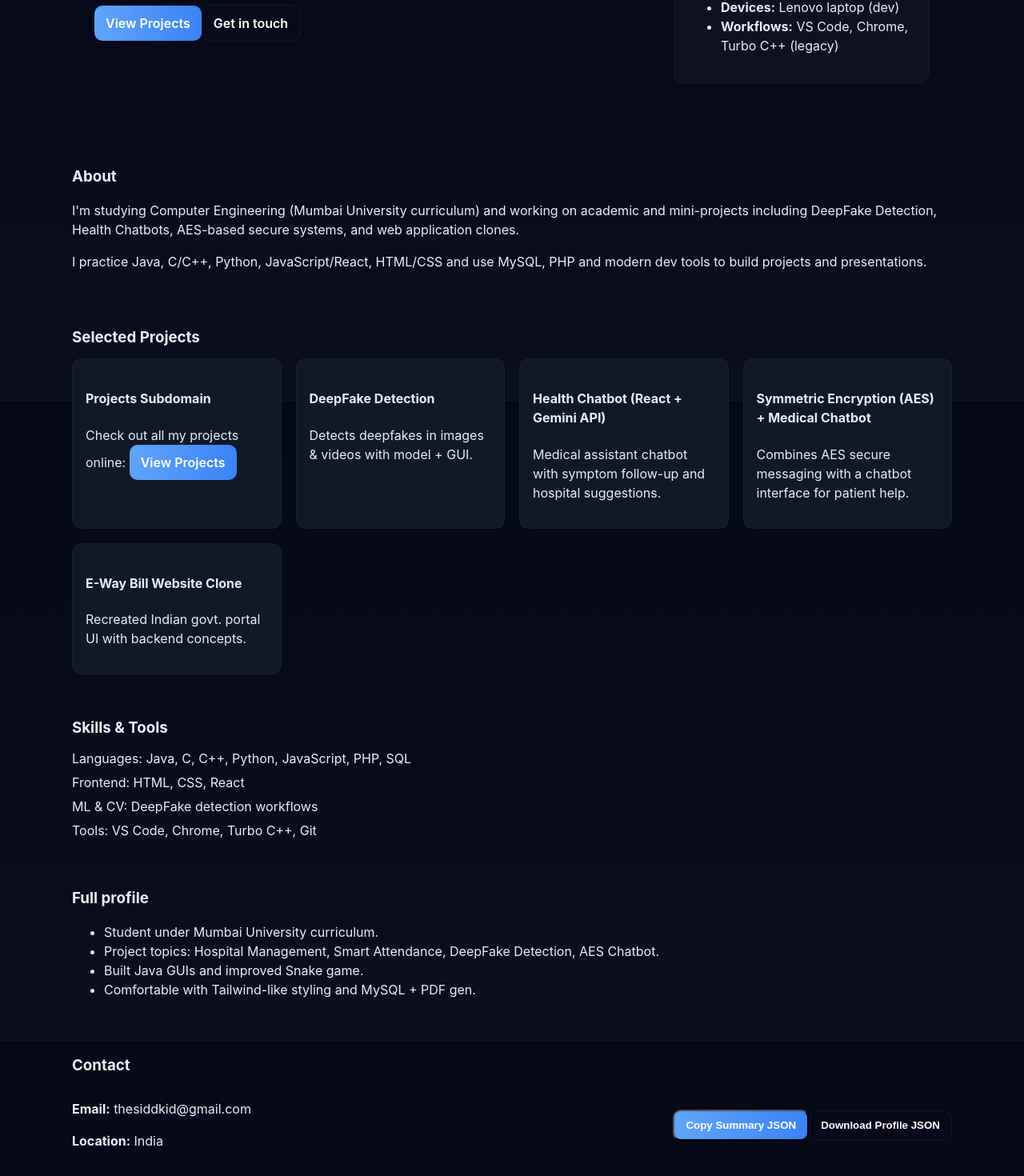
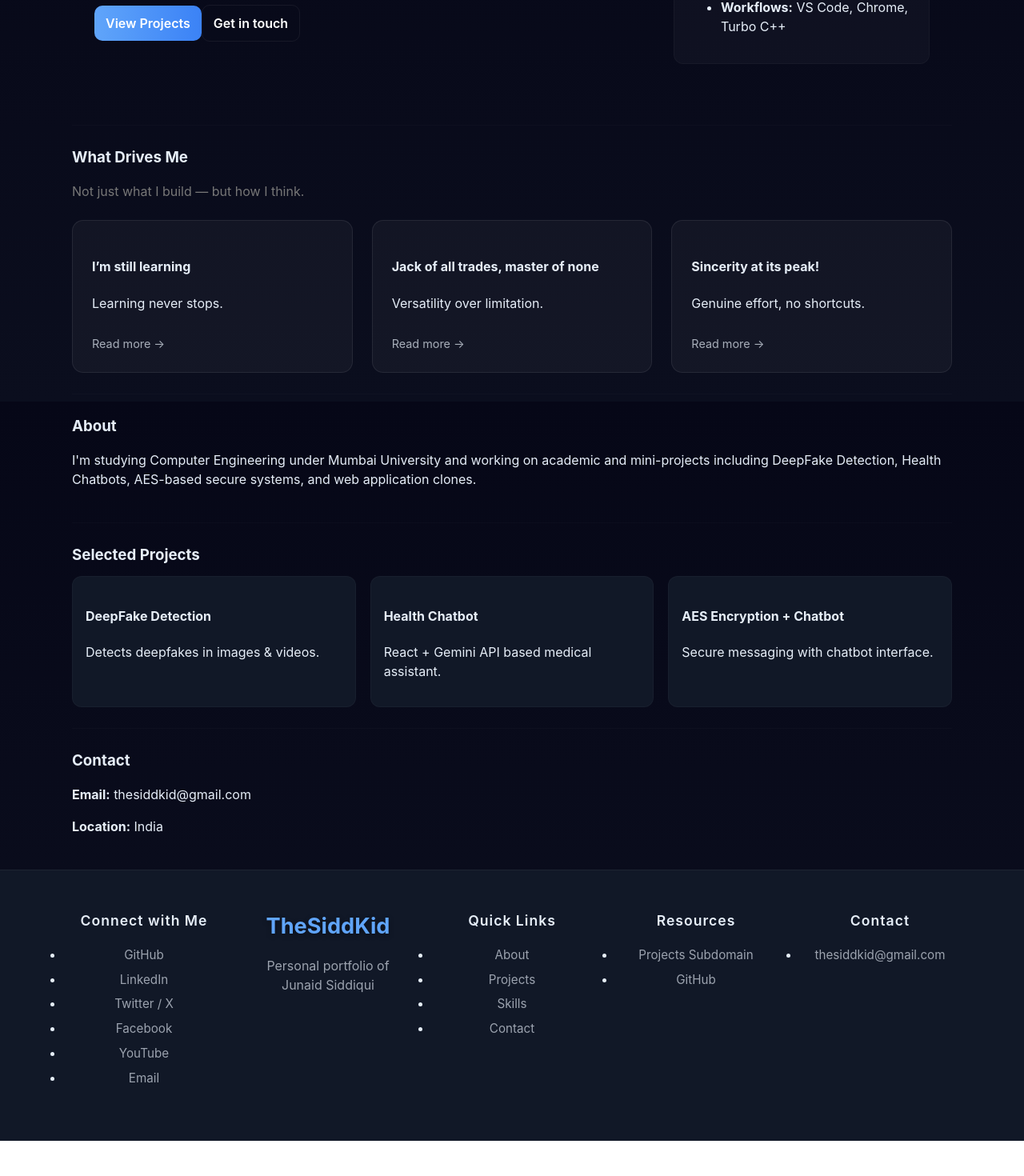
Before and after one commit to TheSiddKid/HomePage, a React (Vite) app: page / in a window 1280 px wide. Shown: the part 298-1768 px from the top of the page at 80% size. After the commit the page ends 1724 px from the top, so only its background shows below. Built offline with nearby package versions, Linux system fonts and the light colour scheme.

Commit message:
Update Home.tsx

```diff
--- a/src/pages/Home.tsx
+++ b/src/pages/Home.tsx
@@ -1,9 +1,44 @@
-import React, { useEffect } from "react";
+import React, { useEffect, useState } from "react";
 import "../styles/index.css";
 import Header from "../components/Header";
 import Footer from "../components/Footer";
 
+/* =========================
+   STEP 1: MINDSET DATA
+========================= */
+type Mindset = {
+  title: string;
+  preview: string;
+  content: string;
+};
+
+const mindsetData: Mindset[] = [
+  {
+    title: "I’m still learning",
+    preview: "Learning never stops.",
+    content:
+      "I believe learning is a continuous process. I don’t see gaps in knowledge as limitations, but as opportunities to grow. Every project, concept, and challenge teaches me something new. Whether it’s understanding a new technology, improving an existing solution, or refining my approach, I’m always open to learning and evolving. This mindset helps me adapt, improve, and move forward with confidence.",
+  },
+  {
+    title: "Jack of all trades, master of none",
+    preview: "Versatility over limitation.",
+    content:
+      "I work across multiple technologies and domains rather than limiting myself to a single area. I have explored frontend, backend, problem-solving, academic projects, and practical implementations. While I may not claim complete mastery in one specific field yet, I have the ability to learn quickly, connect ideas, and make things work. This versatility allows me to adapt to different requirements and build solutions by learning what is needed and applying it effectively.",
+  },
+  {
+    title: "Sincerity at its peak!",
+    preview: "Genuine effort, no shortcuts.",
+    content:
+      "I approach my work with honesty and dedication. Every project, assignment, or idea I work on receives genuine effort and attention to detail. I focus on understanding concepts rather than blindly copying, and I strive to present my work in a clear and meaningful way. My sincerity reflects in how I learn, build, and improve — ensuring that whatever I create truly represents my effort and intent.",
+  },
+];
+
 const Home: React.FC = () => {
+  /* =========================
+     STEP 2: MODAL STATE
+  ========================= */
+  const [activeMindset, setActiveMindset] = useState<Mindset | null>(null);
+
   useEffect(() => {
     const yearEl = document.getElementById("year");
     if (yearEl) yearEl.textContent = new Date().getFullYear().toString();
@@ -25,77 +60,6 @@ const Home: React.FC = () => {
     if (localStorage.getItem("theme") === "light") {
       root.classList.add("light-mode");
     }
-
-    const profile = {
-      name: "Junaid Siddiqui",
-      location: "India",
-      college: "Anjuman-I-Islam’s M. H. Saboo Siddik College of Engineering",
-      projects: [
-        "DeepFake Detection (images & video)",
-        "Health Chatbot (React + Gemini API)",
-        "AES symmetric encryption + Chatbot",
-        "E-Way Bill UI clone (HTML/CSS/JS + PHP + MySQL)",
-      ],
-      skills: [
-        "Java",
-        "C",
-        "C++",
-        "Python",
-        "JavaScript",
-        "PHP",
-        "SQL",
-        "HTML",
-        "CSS",
-        "React",
-      ],
-      tools: ["VS Code", "Chrome", "Turbo C++", "MySQL", "Git"],
-      notes: ["Creating small GUI apps & games (Java, Snake game enhancements)"],
-    };
-
-    const copyBtn = document.getElementById("copyProfile");
-    const downloadBtn = document.getElementById("downloadBtn");
-
-    if (copyBtn) {
-      copyBtn.addEventListener("click", async () => {
-        try {
-          await navigator.clipboard.writeText(
-            JSON.stringify(profile, null, 2)
-          );
-          copyBtn.textContent = "Copied!";
-          setTimeout(
-            () => (copyBtn.textContent = "Copy Summary JSON"),
-            1500
-          );
-        } catch {
-          copyBtn.textContent = "Copy failed";
-        }
-      });
-    }
-
-    if (downloadBtn) {
-      downloadBtn.addEventListener("click", () => {
-        const blob = new Blob([JSON.stringify(profile, null, 2)], {
-          type: "application/json",
-        });
-        const url = URL.createObjectURL(blob);
-        const a = document.createElement("a");
-        a.href = url;
-        a.download = "junaid_profile.json";
-        document.body.appendChild(a);
-        a.click();
-        a.remove();
-        URL.revokeObjectURL(url);
-      });
-    }
-
-    const handleKeyUp = (e: KeyboardEvent) => {
-      if (e.key === "Tab") root.classList.add("show-focus");
-    };
-    document.body.addEventListener("keyup", handleKeyUp);
-
-    return () => {
-      document.body.removeEventListener("keyup", handleKeyUp);
-    };
   }, []);
 
   return (
@@ -123,7 +87,6 @@ const Home: React.FC = () => {
                 >
                   View Projects
                 </a>
-
                 <a className="btn ghost" href="#contact">
                   Get in touch
                 </a>
@@ -132,21 +95,38 @@ const Home: React.FC = () => {
 
             <div className="hero-meta">
               <ul>
-                <li>
-                  <strong>Location:</strong> India
-                </li>
+                <li><strong>Location:</strong> India</li>
                 <li>
                   <strong>College:</strong> Anjuman-I-Islam’s M. H. Saboo Siddik
                   College of Engineering
                 </li>
-                <li>
-                  <strong>Devices:</strong> Lenovo laptop (dev)
-                </li>
-                <li>
-                  <strong>Workflows:</strong> VS Code, Chrome, Turbo C++ (legacy)
-                </li>
+                <li><strong>Workflows:</strong> VS Code, Chrome, Turbo C++</li>
               </ul>
             </div>
+          </div>
+        </section>
+
+        {/* =========================
+           STEP 3: MINDSET CARDS
+        ========================= */}
+        <section className="container section">
+          <h3>What Drives Me</h3>
+          <p className="section-subtitle">
+            Not just what I build — but how I think.
+          </p>
+
+          <div className="mindset-grid">
+            {mindsetData.map((item, index) => (
+              <div
+                key={index}
+                className="mindset-card"
+                onClick={() => setActiveMindset(item)}
+              >
+                <h4>{item.title}</h4>
+                <p>{item.preview}</p>
+                <span className="read-more">Read more →</span>
+              </div>
+            ))}
           </div>
         </section>
 
@@ -154,13 +134,9 @@ const Home: React.FC = () => {
         <section id="about" className="container section">
           <h3>About</h3>
           <p>
-            I'm studying Computer Engineering (Mumbai University curriculum) and
+            I'm studying Computer Engineering under Mumbai University and
             working on academic and mini-projects including DeepFake Detection,
             Health Chatbots, AES-based secure systems, and web application clones.
-          </p>
-          <p>
-            I practice Java, C/C++, Python, JavaScript/React, HTML/CSS and use
-            MySQL, PHP and modern dev tools to build projects and presentations.
           </p>
         </section>
 
@@ -169,96 +145,50 @@ const Home: React.FC = () => {
           <h3>Selected Projects</h3>
           <div className="grid">
             <article className="card">
-              <h4>Projects Subdomain</h4>
-              <p>
-                Check out all my projects online:{" "}
-                <a
-                  href="https://projects.thesiddkid.com"
-                  className="btn"
-                  target="_blank"
-                  rel="noopener noreferrer"
-                >
-                  View Projects
-                </a>
-              </p>
+              <h4>DeepFake Detection</h4>
+              <p>Detects deepfakes in images & videos.</p>
             </article>
-
             <article className="card">
-              <h4>DeepFake Detection</h4>
-              <p>Detects deepfakes in images & videos with model + GUI.</p>
+              <h4>Health Chatbot</h4>
+              <p>React + Gemini API based medical assistant.</p>
             </article>
-
             <article className="card">
-              <h4>Health Chatbot (React + Gemini API)</h4>
-              <p>
-                Medical assistant chatbot with symptom follow-up and hospital
-                suggestions.
-              </p>
-            </article>
-
-            <article className="card">
-              <h4>Symmetric Encryption (AES) + Medical Chatbot</h4>
-              <p>
-                Combines AES secure messaging with a chatbot interface for
-                patient help.
-              </p>
-            </article>
-
-            <article className="card">
-              <h4>E-Way Bill Website Clone</h4>
-              <p>Recreated Indian govt. portal UI with backend concepts.</p>
+              <h4>AES Encryption + Chatbot</h4>
+              <p>Secure messaging with chatbot interface.</p>
             </article>
           </div>
-        </section>
-
-        {/* SKILLS */}
-        <section id="skills" className="container section">
-          <h3>Skills & Tools</h3>
-          <ul className="skills">
-            <li>Languages: Java, C, C++, Python, JavaScript, PHP, SQL</li>
-            <li>Frontend: HTML, CSS, React</li>
-            <li>ML & CV: DeepFake detection workflows</li>
-            <li>Tools: VS Code, Chrome, Turbo C++, Git</li>
-          </ul>
-        </section>
-
-        {/* PROFILE */}
-        <section id="profile" className="container section">
-          <h3>Full profile</h3>
-          <ul>
-            <li>Student under Mumbai University curriculum.</li>
-            <li>
-              Project topics: Hospital Management, Smart Attendance, DeepFake
-              Detection, AES Chatbot.
-            </li>
-            <li>Built Java GUIs and improved Snake game.</li>
-            <li>Comfortable with Tailwind-like styling and MySQL + PDF gen.</li>
-          </ul>
         </section>
 
         {/* CONTACT */}
         <section id="contact" className="container section">
           <h3>Contact</h3>
-          <div className="contact-grid">
-            <div>
-              <p>
-                <strong>Email:</strong>{" "}
-                <span id="email">thesiddkid@gmail.com</span>
-              </p>
-              <p>
-                <strong>Location:</strong> India
-              </p>
-            </div>
-            <div>
-              <button id="copyProfile" className="btn">
-                Copy Summary JSON
-              </button>
-              <button id="downloadBtn" className="btn ghost">
-                Download Profile JSON
+          <p><strong>Email:</strong> thesiddkid@gmail.com</p>
+          <p><strong>Location:</strong> India</p>
+        </section>
+
+        {/* =========================
+           STEP 4: MODAL
+        ========================= */}
+        {activeMindset && (
+          <div
+            className="modal-overlay"
+            onClick={() => setActiveMindset(null)}
+          >
+            <div
+              className="modal"
+              onClick={(e) => e.stopPropagation()}
+            >
+              <h3>{activeMindset.title}</h3>
+              <p>{activeMindset.content}</p>
+              <button
+                className="btn ghost"
+                onClick={() => setActiveMindset(null)}
+              >
+                Close
               </button>
             </div>
           </div>
-        </section>
+        )}
       </main>
 
       <Footer />
```
